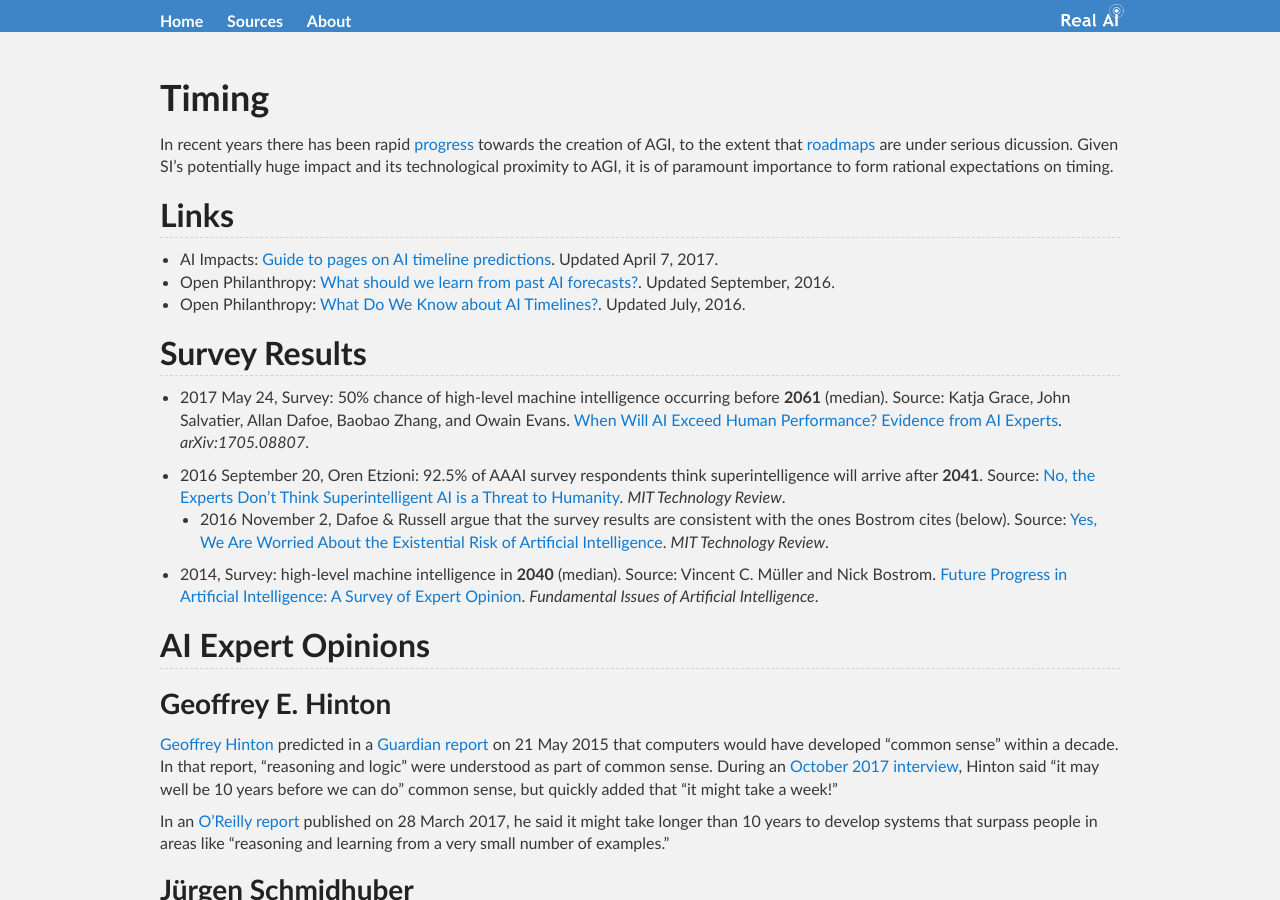
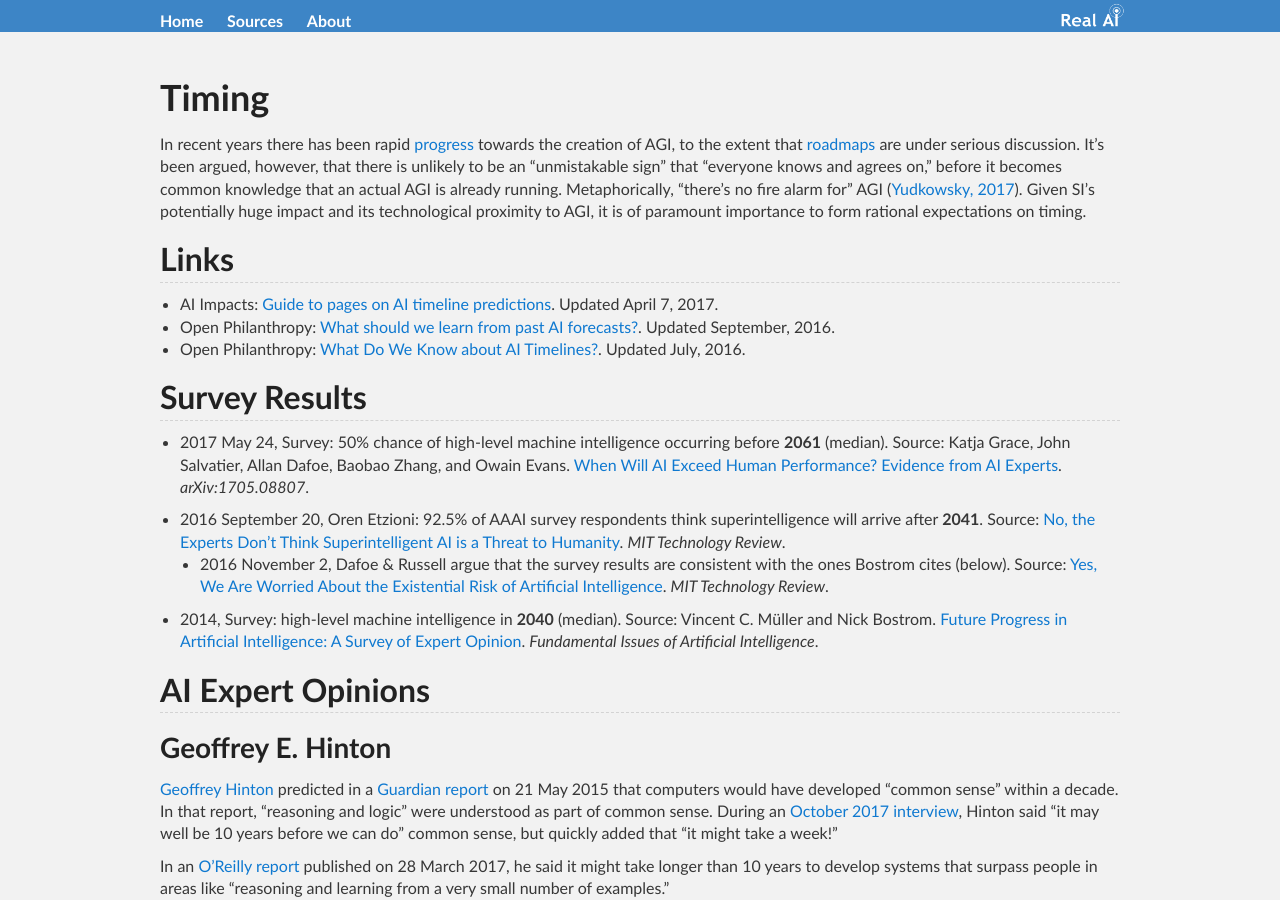
Before and after one commit to Tonywuhk/realai.org, a Jekyll site: the page built from timing.md, in a window 1280 px wide and 900 px high. Built offline with Jekyll 4.4.1, drawn with Linux system fonts in a browser that asks for light colours; our own code applies the rules of GitHub Pages for plain Markdown files; the repository's description, which GitHub fills in, is left out; some of the changed text lies outside the part shown.

Commit message:
Update files

```diff
--- a/timing.md
+++ b/timing.md
@@ -3,7 +3,7 @@ permalink: /timing/
 ---
 # Timing
 
-In recent years there has been rapid [progress](http://realai.org/progress/) towards the creation of AGI, to the extent that [roadmaps](http://realai.org/roadmaps/) are under serious dicussion. Given SI's potentially huge impact and its technological proximity to AGI, it is of paramount importance to form rational expectations on timing.
+In recent years there has been rapid [progress](http://realai.org/progress/) towards the creation of AGI, to the extent that [roadmaps](http://realai.org/roadmaps/) are under serious discussion. It's been argued, however, that there is unlikely to be an "unmistakable sign" that "everyone knows and agrees on," before it becomes common knowledge that an actual AGI is already running. Metaphorically, "there's no fire alarm for" AGI ([Yudkowsky, 2017](https://intelligence.org/2017/10/13/fire-alarm/)). Given SI's potentially huge impact and its technological proximity to AGI, it is of paramount importance to form rational expectations on timing.
 
 ## Links
 
@@ -87,3 +87,7 @@ In July 2015, Tim Dettmers [estimated](http://timdettmers.com/2015/07/27/brain-v
 WaveNet was [introduced on September 8, 2016](https://deepmind.com/blog/wavenet-generative-model-raw-audio/), when it needed 1 second to generate just 0.02 seconds of audio. By [October 4, 2017](https://deepmind.com/blog/wavenet-launches-google-assistant/), it can produce 20 seconds of higher quality audio in 1 second, that is "1,000 times faster" and better.
 
 According to an [October public tweet](https://twitter.com/DynamicWebPaige/status/915326707107844097), Google's new neural machine translation system has around 500 lines of TensorFlow code, and performs better than its old translation system of around 500,000 lines of stats-focused code.
+
+## References
+
+* 2017 October 13, Eliezer Yudkowsky. [Theres No Fire Alarm for Artificial General Intelligence](https://intelligence.org/2017/10/13/fire-alarm/). *Machine Intelligence Research Institute*.
```
Also changed, not shown: course/deep-learning/libraries.md (+2 -0 lines), course/reinforcement-learning/README.md (+4 -0 lines).
